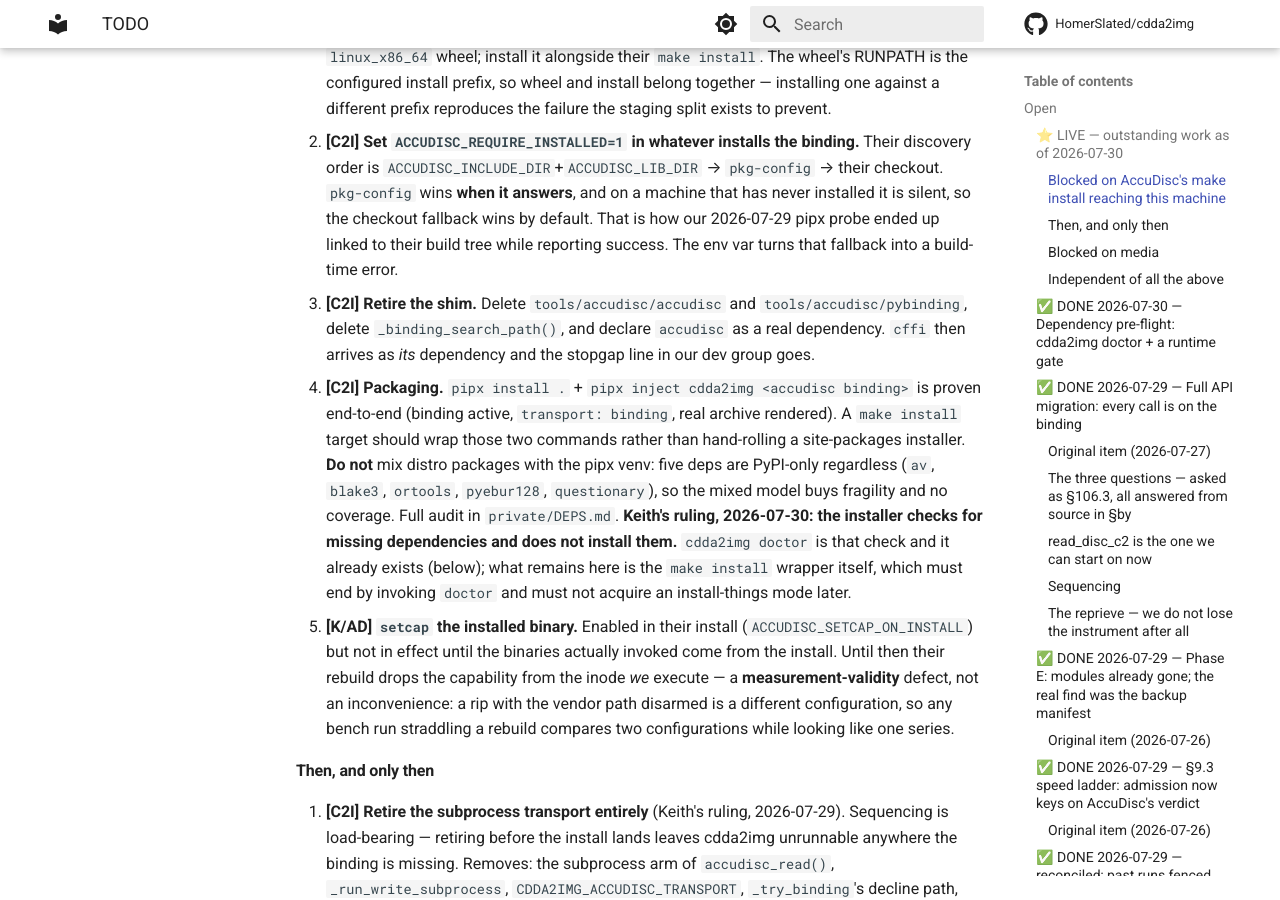
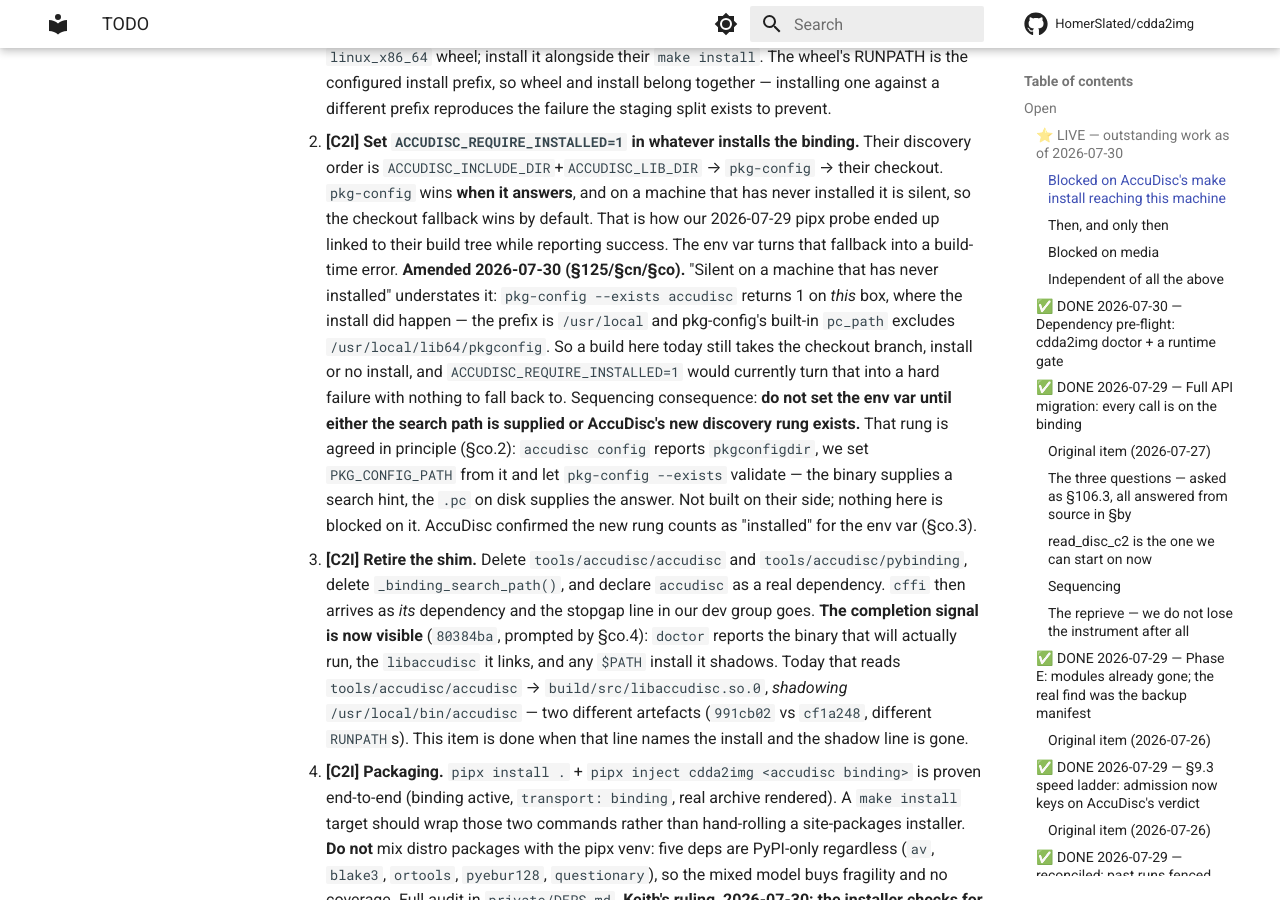
Before and after one commit to HomerSlated/cdda2img, an MkDocs documentation site: the page built from docs/reference/TODO.md, in a window 1280 px wide and 900 px high, scrolled down 534 px. Built offline with MkDocs 1.6.1 and Material for MkDocs 9.7.7, drawn with Linux system fonts in a browser that asks for light colours; comment, search, counter and statistics services are not loaded.

Commit message:
docs(todo): correct item 2's premise — pkg-config is silent *here*, post-install
Item 2 said pkg-config goes quiet "on a machine that has never installed", which
made `ACCUDISC_REQUIRE_INSTALLED=1` look safe to set once the install landed. It
is not: `pkg-config --exists accudisc` returns 1 on this box, where the install
did happen. The prefix is `/usr/local` and pkg-config's built-in `pc_path`
excludes `/usr/local/lib64/pkgconfig`.

So setting the env var today converts the checkout fallback into a hard build
failure with nothing behind it. Recorded as a sequencing constraint rather than a
rewrite, because the original reasoning is still why the env var is wanted.

Also records the agreed fourth discovery rung (AccuDisc §co.2): `accudisc config`
reports `pkgconfigdir`, we set `PKG_CONFIG_PATH` from it, and `pkg-config
--exists` validates — the binary supplies a search hint, the `.pc` on disk
supplies the answer. Their design, not built; nothing here is blocked on it.

Item 3 gains its completion signal, now that `80384ba` makes it observable: the
shim is retired when `doctor`'s binary line names the install and the "shadows"
line is gone.

Co-Authored-By: Claude Opus 5 <noreply@anthropic.com>

```diff
--- a/docs/reference/TODO.md
+++ b/docs/reference/TODO.md
@@ -25,10 +25,29 @@ every step assumes the binding resolves without our `tools/` shim.
    never installed it is silent, so the checkout fallback wins by default. That is how
    our 2026-07-29 pipx probe ended up linked to their build tree while reporting
    success. The env var turns that fallback into a build-time error.
+   **Amended 2026-07-30 (§125/§cn/§co).** "Silent on a machine that has never
+   installed" understates it: `pkg-config --exists accudisc` returns 1 on *this*
+   box, where the install did happen — the prefix is `/usr/local` and pkg-config's
+   built-in `pc_path` excludes `/usr/local/lib64/pkgconfig`. So a build here today
+   still takes the checkout branch, install or no install, and `ACCUDISC_REQUIRE_INSTALLED=1`
+   would currently turn that into a hard failure with nothing to fall back to.
+   Sequencing consequence: **do not set the env var until either the search path is
+   supplied or AccuDisc's new discovery rung exists.** That rung is agreed in
+   principle (§co.2): `accudisc config` reports `pkgconfigdir`, we set
+   `PKG_CONFIG_PATH` from it and let `pkg-config --exists` validate — the binary
+   supplies a search hint, the `.pc` on disk supplies the answer. Not built on
+   their side; nothing here is blocked on it. AccuDisc confirmed the new rung
+   counts as "installed" for the env var (§co.3).
 3. **[C2I] Retire the shim.** Delete `tools/accudisc/accudisc` and
    `tools/accudisc/pybinding`, delete `_binding_search_path()`, and declare `accudisc`
    as a real dependency. `cffi` then arrives as *its* dependency and the stopgap line
    in our dev group goes.
+   **The completion signal is now visible** (`80384ba`, prompted by §co.4): `doctor`
+   reports the binary that will actually run, the `libaccudisc` it links, and any
+   `$PATH` install it shadows. Today that reads `tools/accudisc/accudisc` →
+   `build/src/libaccudisc.so.0`, *shadowing* `/usr/local/bin/accudisc` — two different
+   artefacts (`991cb02` vs `cf1a248`, different `RUNPATH`s). This item is done when
+   that line names the install and the shadow line is gone.
 4. **[C2I] Packaging.** `pipx install .` + `pipx inject cdda2img <accudisc binding>`
    is proven end-to-end (binding active, `transport: binding`, real archive rendered).
    A `make install` target should wrap those two commands rather than hand-rolling a
```
